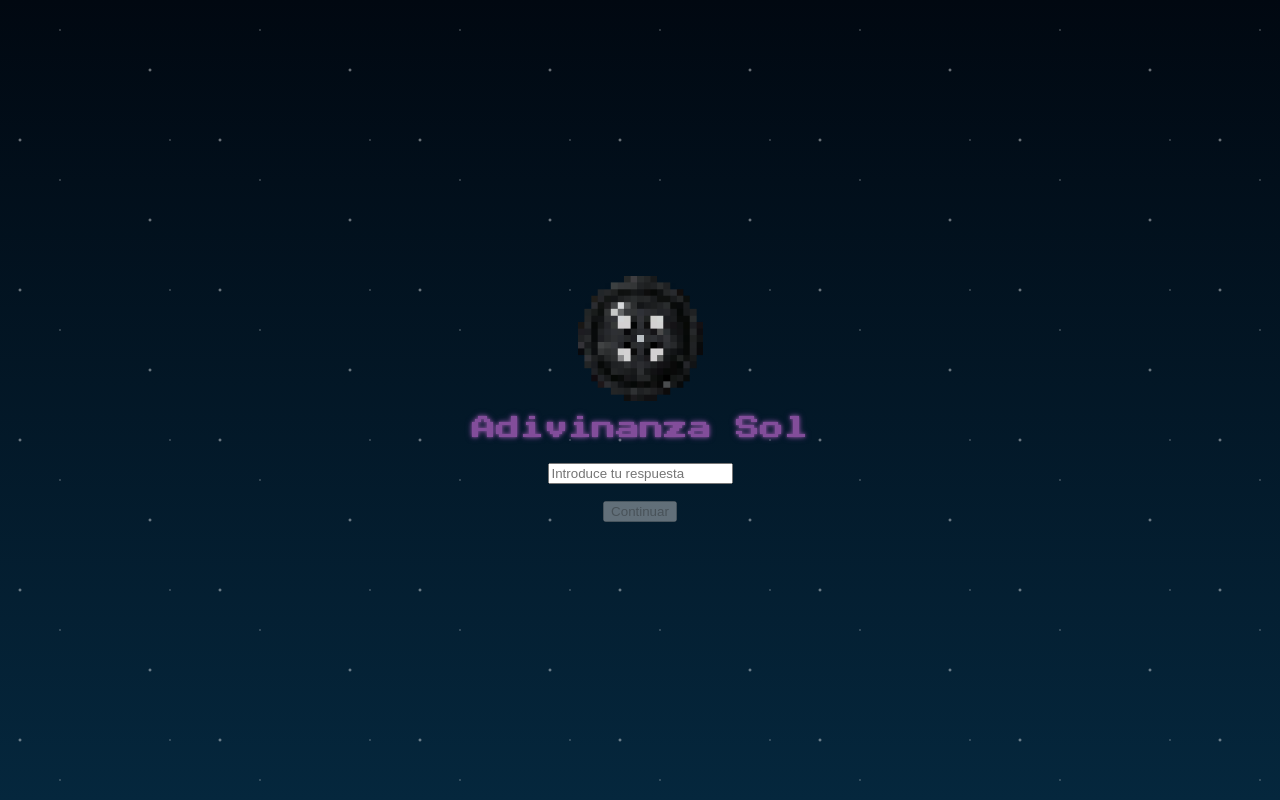
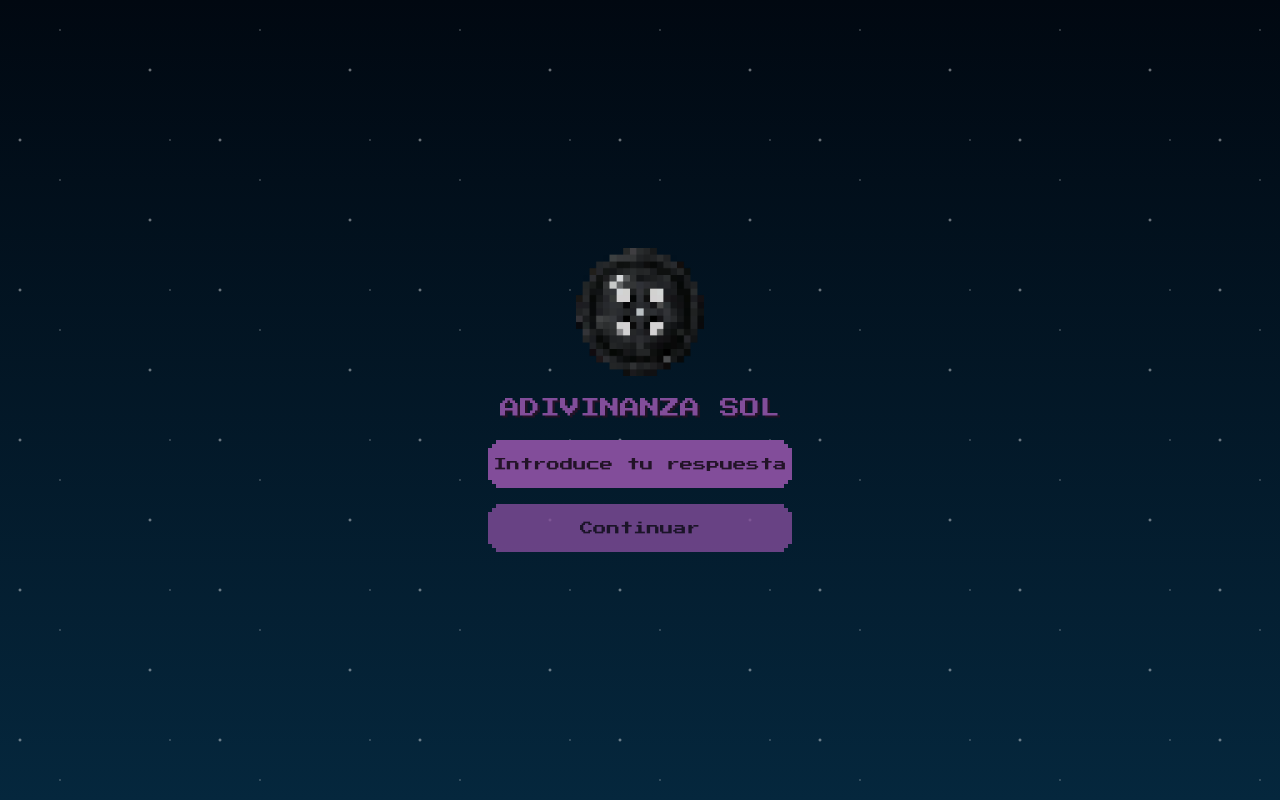
Before and after one commit to ottoknowsnt/cocoa-beetles, a Vue app: page /#/challenge in a window 1280 px wide. Built offline with nearby package versions, Linux system fonts and the light colour scheme.

Commit message:
add style for challenge

```diff
--- a/src/assets/base.css
+++ b/src/assets/base.css
@@ -14,6 +14,7 @@
     var(--coraline-sky-dark),
     var(--coraline-sky-light)
   );
+  --color-background-bw: linear-gradient(to bottom, white, black);
 
   --color-text: var(--coraline-tunnel-light-purple);
   --color-text-shadow: var(--coraline-tunnel-dark-purple);
--- a/src/components/SingleChallenge.vue
+++ b/src/components/SingleChallenge.vue
@@ -1,17 +1,22 @@
 <template>
-  <div class="challenge-text">
-    <img alt="Challenge Icon" :src="challengeIcon" width="125" height="125" />
-    <p>{{ challengeText }}</p>
+  <div class="challenge-container">
+    <img alt="Challenge Icon" :src="challengeIcon" class="challenge-icon" />
+    <p class="challenge-text" :class="{ 'challenge-text-bw': challengePassed }">
+      {{ challengeText }}
+    </p>
     <form @submit.prevent="validateChallenge">
       <input
         type="text"
+        class="challenge-input"
         v-model.trim="challengeResponse"
         placeholder="Introduce tu respuesta"
         :disabled="challengePassed"
       />
-      <p v-if="error">{{ error }}</p>
     </form>
-    <button :disabled="!challengePassed" @click="completeChallenge">Continuar</button>
+    <p class="challenge-error" v-if="error">{{ error }}</p>
+    <button class="challenge-button" :disabled="!challengePassed" @click="completeChallenge">
+      Continuar
+    </button>
   </div>
 </template>
 
@@ -34,6 +39,7 @@ export default {
       if (this.challengeResponse.toLowerCase() === this.challengeAnswer.toLowerCase()) {
         this.challengePassed = true
         this.error = ''
+        document.body.style.background = 'var(--color-background-bw)'
       } else {
         this.error = 'Respuesta incorrecta'
       }
@@ -42,6 +48,7 @@ export default {
       this.challengePassed = false
       this.challengeResponse = ''
       this.error = ''
+      document.body.style.background = 'var(--color-background)'
       this.$emit('completeChallenge')
     },
   },
@@ -49,23 +56,120 @@ export default {
 </script>
 
 <style scoped>
-.challenge-text {
-  font-size: 1.5rem;
-  text-align: center;
-  text-shadow: none;
-  animation: 3.5s linear 0s infinite alternate pulse;
+.challenge-container {
+  display: flex;
+  flex-direction: column;
+  gap: 1rem;
+  place-items: center;
 }
 
-@keyframes pulse {
-  0%,
-  100% {
-    text-shadow:
-      0 0 0.2rem var(--color-text),
-      0 0 0.4rem var(--color-text),
-      0 0 0.6rem var(--color-text);
-  }
-  50% {
-    text-shadow: none;
-  }
+.challenge-text {
+  font-size: 1.25rem;
+  text-transform: uppercase;
+  text-align: center;
+  transition: all 1s ease-in-out;
+}
+
+.challenge-text-bw {
+  color: white;
+  text-shadow: 0.15rem 0.15rem 0 black;
+}
+
+.challenge-error {
+  color: red;
+  font-size: 0.8rem;
+  text-transform: uppercase;
+  text-align: center;
+}
+
+.challenge-icon {
+  width: 8rem;
+  height: 8rem;
+}
+
+.challenge-input {
+  font-family: inherit;
+  width: 19rem;
+  height: 3rem;
+  text-align: center;
+  color: var(--coraline-tunnel-dark-purple);
+  background-color: var(--coraline-tunnel-light-purple);
+  border: none;
+  clip-path: polygon(
+    0px calc(100% - 8px),
+    4px calc(100% - 8px),
+    4px calc(100% - 4px),
+    8px calc(100% - 4px),
+    8px 100%,
+    calc(100% - 8px) 100%,
+    calc(100% - 8px) calc(100% - 4px),
+    calc(100% - 4px) calc(100% - 4px),
+    calc(100% - 4px) calc(100% - 8px),
+    100% calc(100% - 8px),
+    100% 8px,
+    calc(100% - 4px) 8px,
+    calc(100% - 4px) 4px,
+    calc(100% - 8px) 4px,
+    calc(100% - 8px) 0px,
+    8px 0px,
+    8px 4px,
+    4px 4px,
+    4px 8px,
+    0px 8px
+  );
+  transition: all 1s ease-in-out;
+}
+
+.challenge-input:focus {
+  outline: none;
+}
+
+.challenge-input:disabled {
+  background-color: white;
+  color: black;
+  opacity: 0.8;
+}
+
+.challenge-input::placeholder {
+  color: var(--coraline-tunnel-dark-purple);
+}
+
+.challenge-button {
+  font-family: inherit;
+  width: 19rem;
+  height: 3rem;
+  text-align: center;
+  color: black;
+  background-color: white;
+  border: none;
+  clip-path: polygon(
+    0px calc(100% - 8px),
+    4px calc(100% - 8px),
+    4px calc(100% - 4px),
+    8px calc(100% - 4px),
+    8px 100%,
+    calc(100% - 8px) 100%,
+    calc(100% - 8px) calc(100% - 4px),
+    calc(100% - 4px) calc(100% - 4px),
+    calc(100% - 4px) calc(100% - 8px),
+    100% calc(100% - 8px),
+    100% 8px,
+    calc(100% - 4px) 8px,
+    calc(100% - 4px) 4px,
+    calc(100% - 8px) 4px,
+    calc(100% - 8px) 0px,
+    8px 0px,
+    8px 4px,
+    4px 4px,
+    4px 8px,
+    0px 8px
+  );
+  transition: all 1s ease-in-out;
+}
+
+.challenge-button:disabled {
+  color: var(--coraline-tunnel-dark-purple);
+  background-color: var(--coraline-tunnel-light-purple);
+  opacity: 0.8;
 }
 </style>
```
